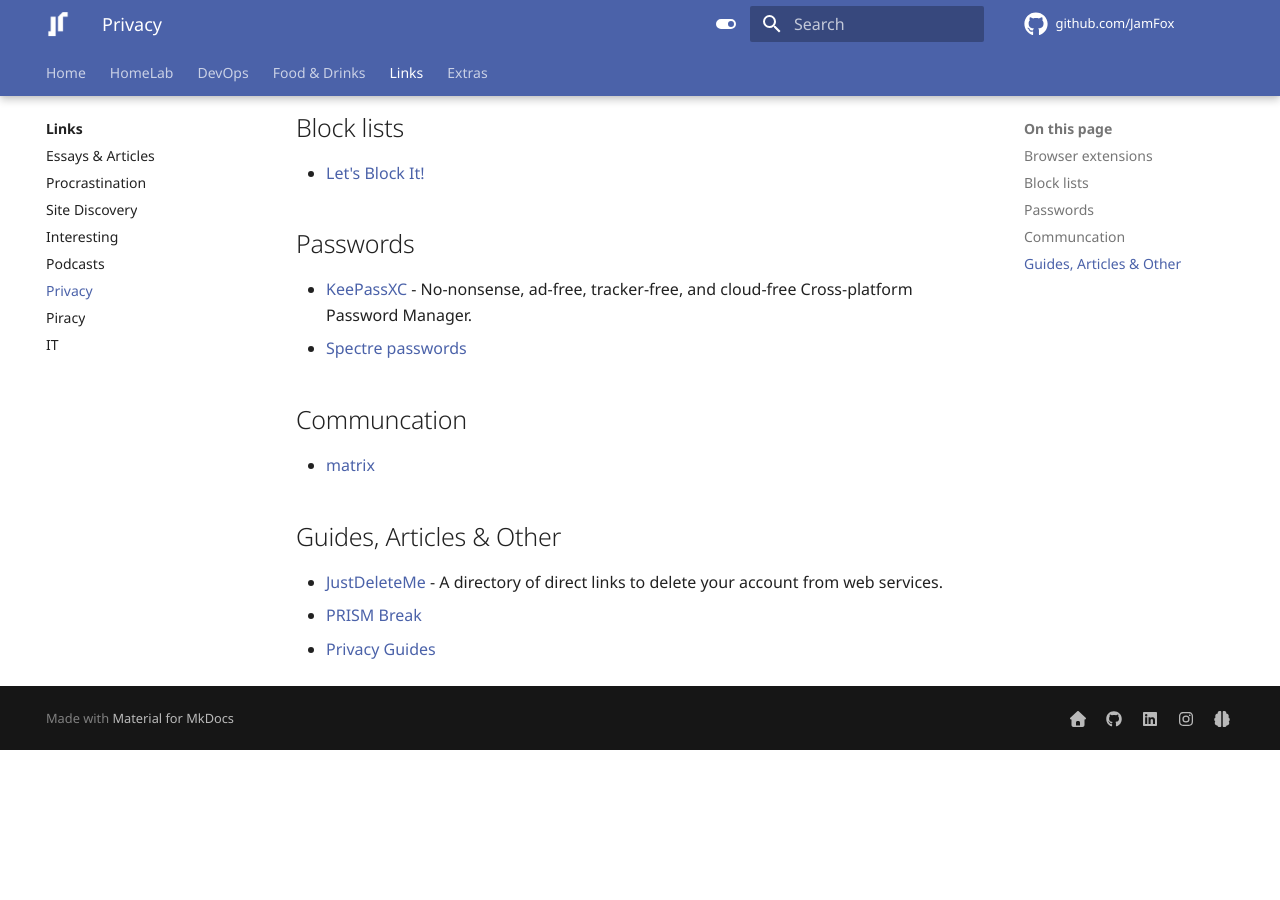
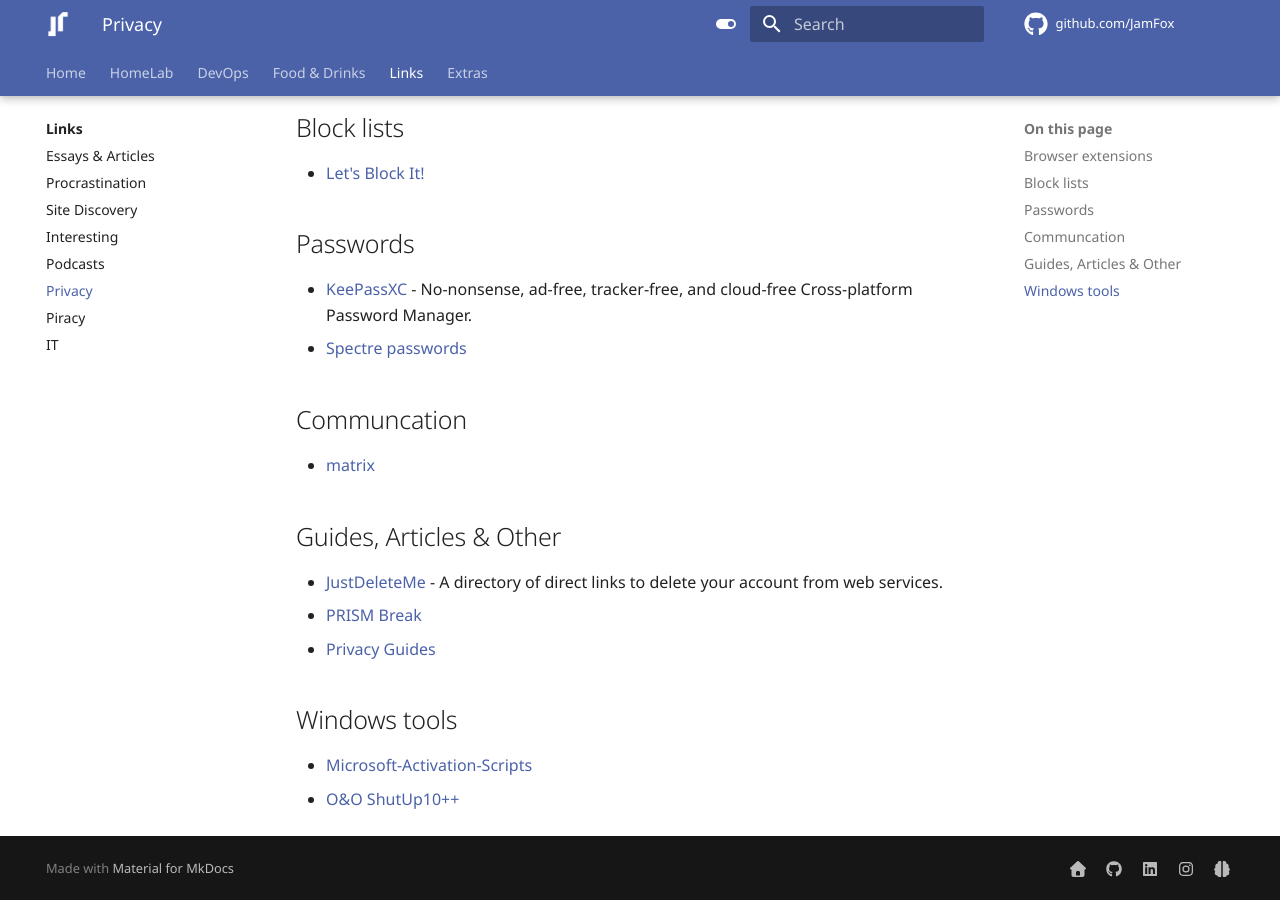
Before and after one commit to JamFox/docs.jamfox.dev, an MkDocs documentation site: the page built from docs/content/links/privacy.md, in a window 1280 px wide and 900 px high, scrolled down 537 px. Built offline with MkDocs 1.6.1 and Material for MkDocs 9.7.7, drawn with Linux system fonts in a browser that asks for light colours; comment, search, counter and statistics services are not loaded; before the commit the page ends 1287 px from its top, so only the background shows below that.

Commit message:
add a bunch

```diff
--- a/docs/content/links/privacy.md
+++ b/docs/content/links/privacy.md
@@ -33,3 +33,8 @@ title: "Privacy"
 - [JustDeleteMe](https://justdeleteme.xyz/) - A directory of direct links to delete your account from web services.
 - [PRISM Break](https://prism-break.org/en/)
 - [Privacy Guides](https://www.privacyguides.org/)
+
+## Windows tools
+
+- [Microsoft-Activation-Scripts](https://github.com/massgravel/Microsoft-Activation-Scripts/tree/master)
+- [O&O ShutUp10++](https://www.oo-software.com/en/shutup10)
```
Also changed, not shown: docs/content/links/interesting.md (+1 -0 lines).
